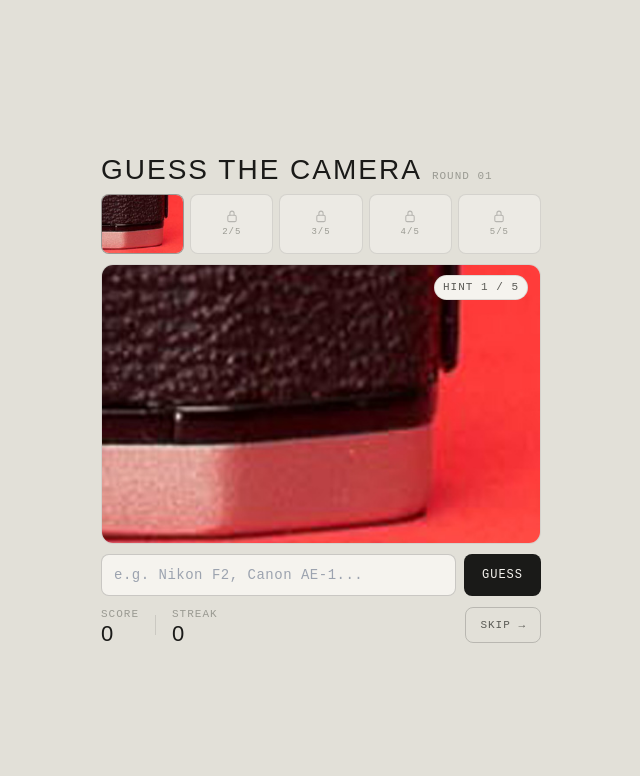
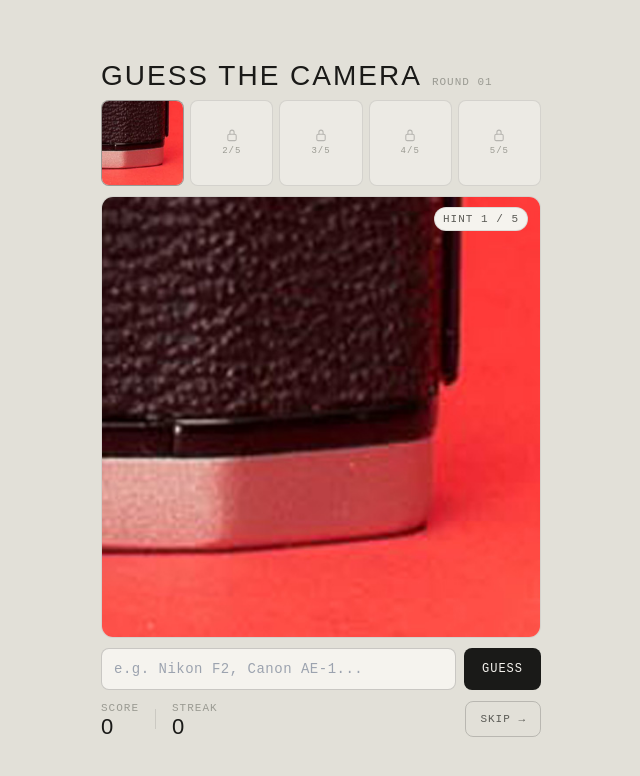
Before and after one commit to joeyready/guess-the-camera-app, a Next.js app: page / in a window 1280 px wide. Shown: the top 776 px of the page, without its empty margins (319-959 px from the left). Built offline with nearby package versions, Linux system fonts and the light colour scheme.

Commit message:
Squared up Images

```diff
--- a/app/globals.css
+++ b/app/globals.css
@@ -68,3 +68,20 @@
     -moz-osx-font-smoothing: grayscale;
   }
 }
+
+.game-title { font-family: 'Bebas Neue', sans-serif; }
+.mono { font-family: 'DM Mono', monospace; }
+
+.hint-slot:hover .reveal-label { opacity: 1 !important; }
+
+.feedback-enter { animation: fadeIn 0.2s ease-out; }
+@keyframes fadeIn {
+  from { opacity: 0; transform: translateY(-4px); }
+  to   { opacity: 1; transform: translateY(0); }
+}
+
+.guess-btn:hover { opacity: 0.85; }
+.skip-btn:hover {
+  background: var(--color-background-secondary) !important;
+  color: var(--color-text-primary) !important;
+}
--- a/app/page.js
+++ b/app/page.js
@@ -71,15 +71,7 @@ export default function CameraGame() {
       fontFamily: "'DM Sans', sans-serif",
       overflow: 'hidden',
     }}>
-      <style>{`
-        .game-title { font-family: 'Bebas Neue', sans-serif; }
-        .mono { font-family: 'DM Mono', monospace; }
-        .hint-slot:hover .reveal-label { opacity: 1 !important; }
-        .feedback-enter { animation: fadeIn 0.2s ease-out; }
-        @keyframes fadeIn { from { opacity: 0; transform: translateY(-4px); } to { opacity: 1; transform: translateY(0); } }
-        .guess-btn:hover { opacity: 0.85; }
-        .skip-btn:hover { background: var(--color-background-secondary) !important; color: var(--color-text-primary) !important; }
-      `}</style>
+
 
       <div style={{
         width: '100%',
@@ -108,13 +100,13 @@ export default function CameraGame() {
             const revealed = i < hintsRevealed;
             const isActive = i === hintsRevealed - 1;
             return (
+              <div key={i} style={{ flex: 1, position: 'relative' }}>
                 <div
-                key={i}
                   className="hint-slot"
                   style={{
-                  flex: 1,
-                  height: 60,
                     position: 'relative',
+                    width: '100%',
+                    paddingBottom: '100%',
                     overflow: 'hidden',
                     borderRadius: 8,
                     border: isActive
@@ -125,6 +117,7 @@ export default function CameraGame() {
                     transition: 'border-color 0.15s',
                   }}
                 >
+                  <div style={{ position: 'absolute', inset: 0 }}>
                 {revealed ? (
                   <>
                     <img
@@ -165,26 +158,31 @@ export default function CameraGame() {
                   </div>
                 )}
                   </div>
+                </div>
+              </div>
             );
           })}
         </div>
 
-        {/* Main image — square, capped so it never pushes other elements off screen */}
+        {/* Main image — square via padding-bottom trick */}
+        <div style={{ width: '100%', flexShrink: 0 }}>
           <div style={{
+            position: 'relative',
             width: '100%',
-          aspectRatio: '1',
-          maxHeight: 'min(55vw, 280px)',
-          flexShrink: 0,
-          position: 'relative',
+            paddingBottom: '100%',
+            borderRadius: 12,
             overflow: 'hidden',
-          borderRadius: 12,
             border: '0.5px solid var(--color-border-tertiary)',
             background: 'var(--color-background-secondary)',
           }}>
             <img
               src={`/images/${currentLevel.imagePrefix}-${gameState === 'won' ? 'answer' : hintsRevealed}.jpg`}
               alt="Camera hint"
-            style={{ width: '100%', height: '100%', objectFit: 'cover', display: 'block' }}
+              style={{
+                position: 'absolute', inset: 0,
+                width: '100%', height: '100%',
+                objectFit: 'cover', display: 'block',
+              }}
             />
             <span className="mono" style={{
               position: 'absolute', top: 10, right: 12,
@@ -196,6 +194,7 @@ export default function CameraGame() {
             }}>
               HINT {hintsRevealed} / 5
             </span>
+          </div>
         </div>
 
         {/* Feedback bar */}
```
Lines whose indentation alone changed are shown as unchanged.
